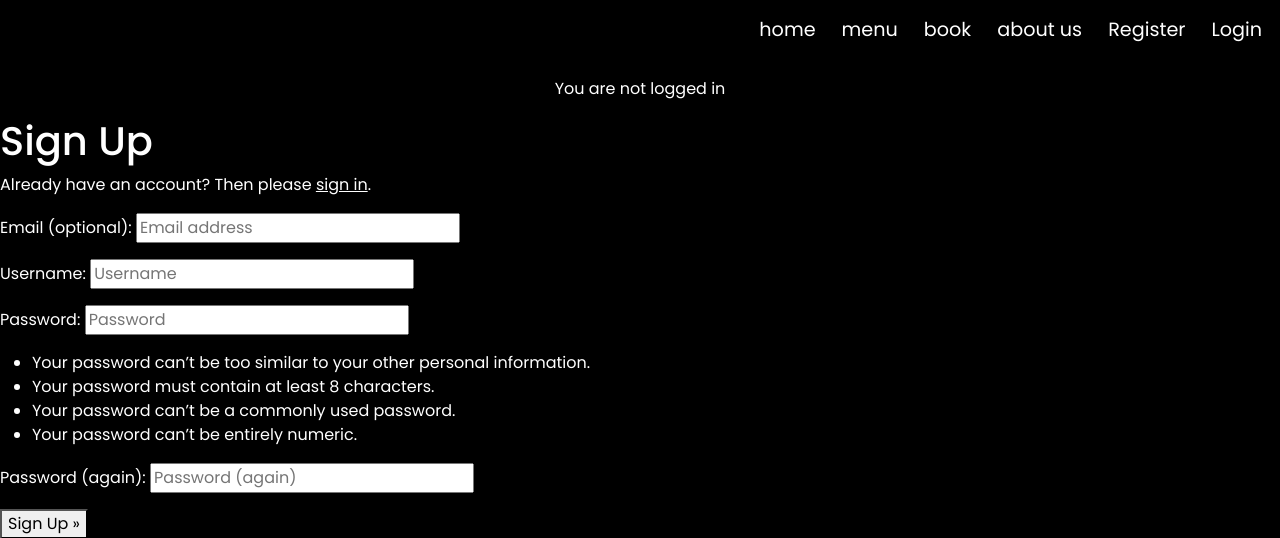
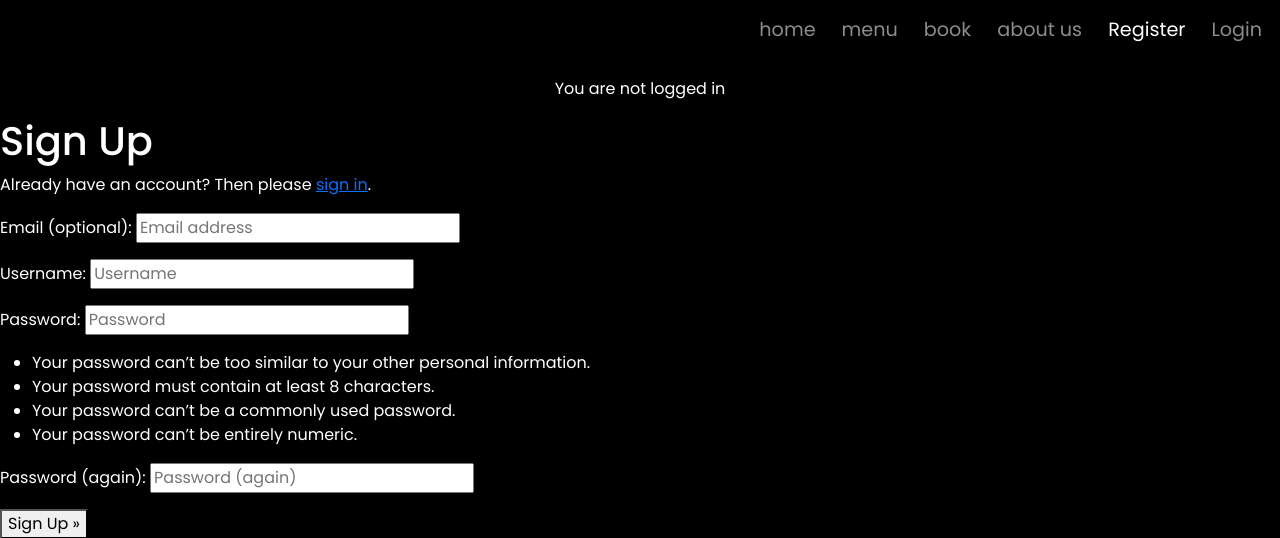
Before and after one commit to NaveedNaseem84/PP4-Sultans-Restaurant, a Django app: page /accounts/signup/ in a window 1280 px wide. Shown: the top 538 px of the page. Run offline with Django 4.2, Linux system fonts and the light colour scheme.

```diff
--- a/static/css/style.css
+++ b/static/css/style.css
@@ -259,9 +259,4 @@ a:visited {
 footer {
   margin-top: 0;
   font-size: 60%;
-
 }
-a {
-  color:white !important;
-
-}
--- a/templates/base.html
+++ b/templates/base.html
@@ -129,7 +129,6 @@
     <i class="fab fa-twitter-square ms-3"></i>
     <i class="fab fa-instagram-square ms-3"></i>
     <i class="fab fa-youtube-square ms-3"></i>
-    </p>
   </footer>
   <!--bootstrap js import-->
   <script src="https://cdn.jsdelivr.net/npm/bootstrap@5.0.1/dist/js/bootstrap.bundle.min.js"
```
